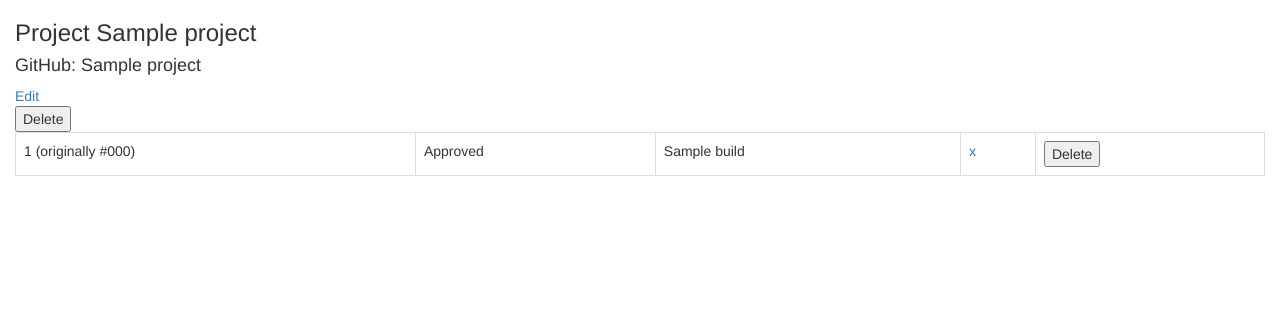
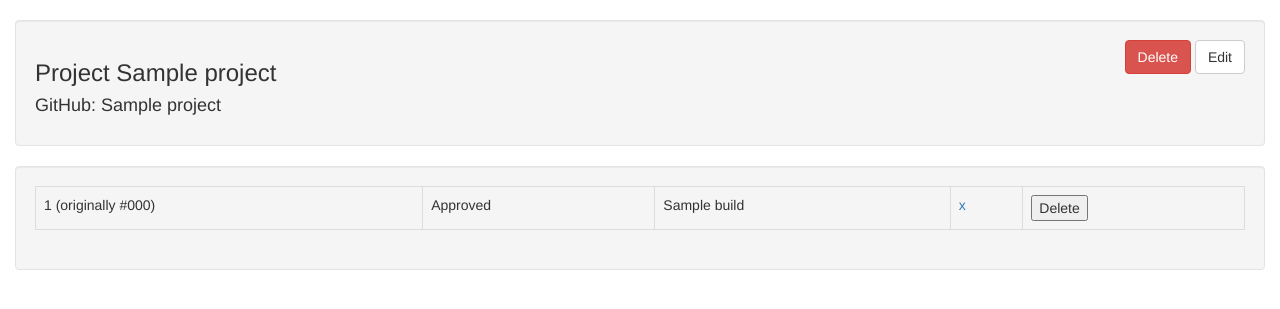
Before and after one commit to karamanolev/persephone, a Django app: page /projects/1/ in a window 1280 px wide. Shown: the part 52-361 px from the top of the page. Run offline with Django 3.2, Linux system fonts and the light colour scheme; a user stored in the database is signed in; tables that the repository leaves empty hold one stand-in row (values such as "Sample post"); parts of the project's set-up code (start-up, migrations or seed data) failed here and were passed over; some libraries are stand-ins or nearby versions.

Commit message:
Styling project store. Delete and Edit buttons

```diff
--- a/persephone/builds/templates/project.html
+++ b/persephone/builds/templates/project.html
@@ -2,15 +2,21 @@
 
 {% block container %}
     {{ block.super }}
-
+    <div class="well">
+        <div class="pull-right">
+            <form action="{% url 'builds:project_delete' project.id %}" method="post" class="form-display-inline">
+                {% csrf_token %}
+                <button type="button" class="btn btn-danger">Delete</button>
+            </form>
+            <a class="btn btn-default"
+               href="{% url 'builds:project_update' project.id %}" role="button">Edit
+            </a>
+        </div>
         <h3>Project {{ project.name }}</h3>
         <h4>GitHub: {{ project.github_repo_name }}</h4>
-    <a href="{% url 'builds:project_update' project.id %}">Edit</a>
-    <form action="{% url 'builds:project_delete' project.id %}" method="post">
-        {% csrf_token %}
-        <button>Delete</button>
-    </form>
+    </div>
 
+    <div class="well">
         <table class="table table-bordered">
             {% for build in project.builds.all %}
                 <tr>
@@ -37,4 +43,5 @@
                 </tr>
             {% endfor %}
         </table>
+    </div>
 {% endblock %}
```
Lines whose indentation alone changed are shown as unchanged.
